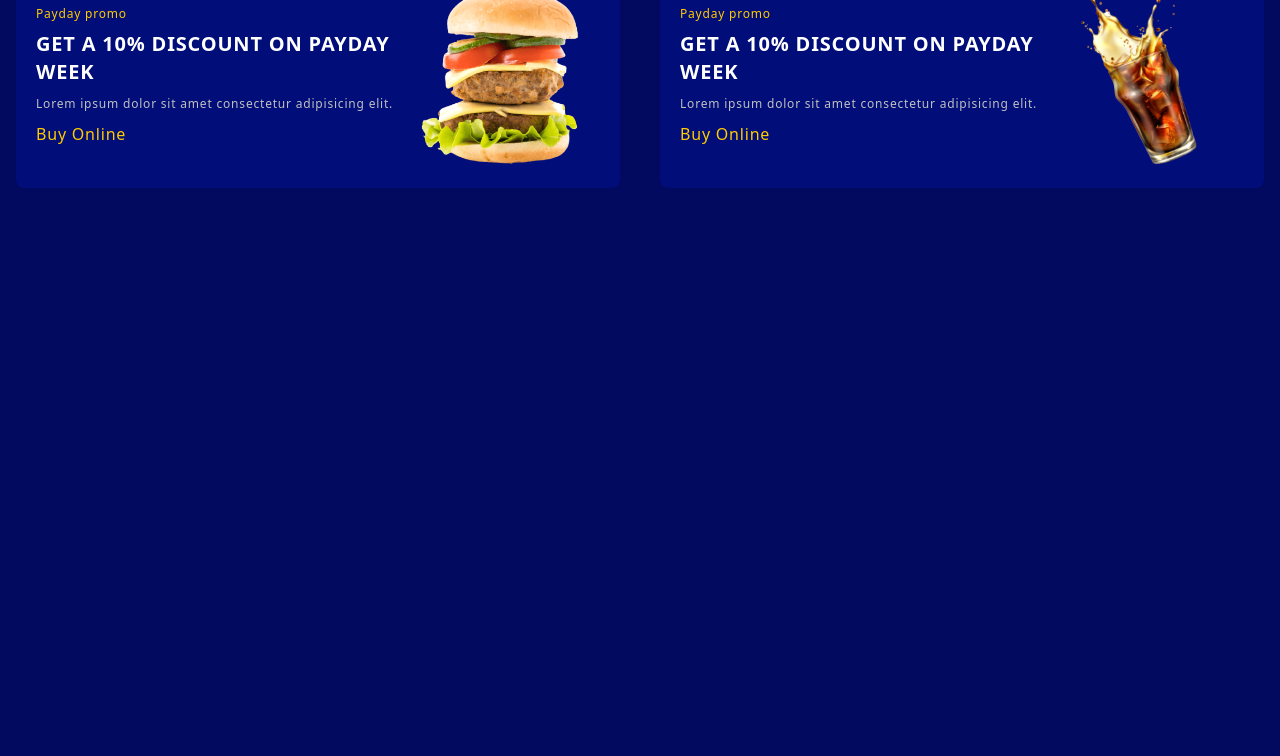
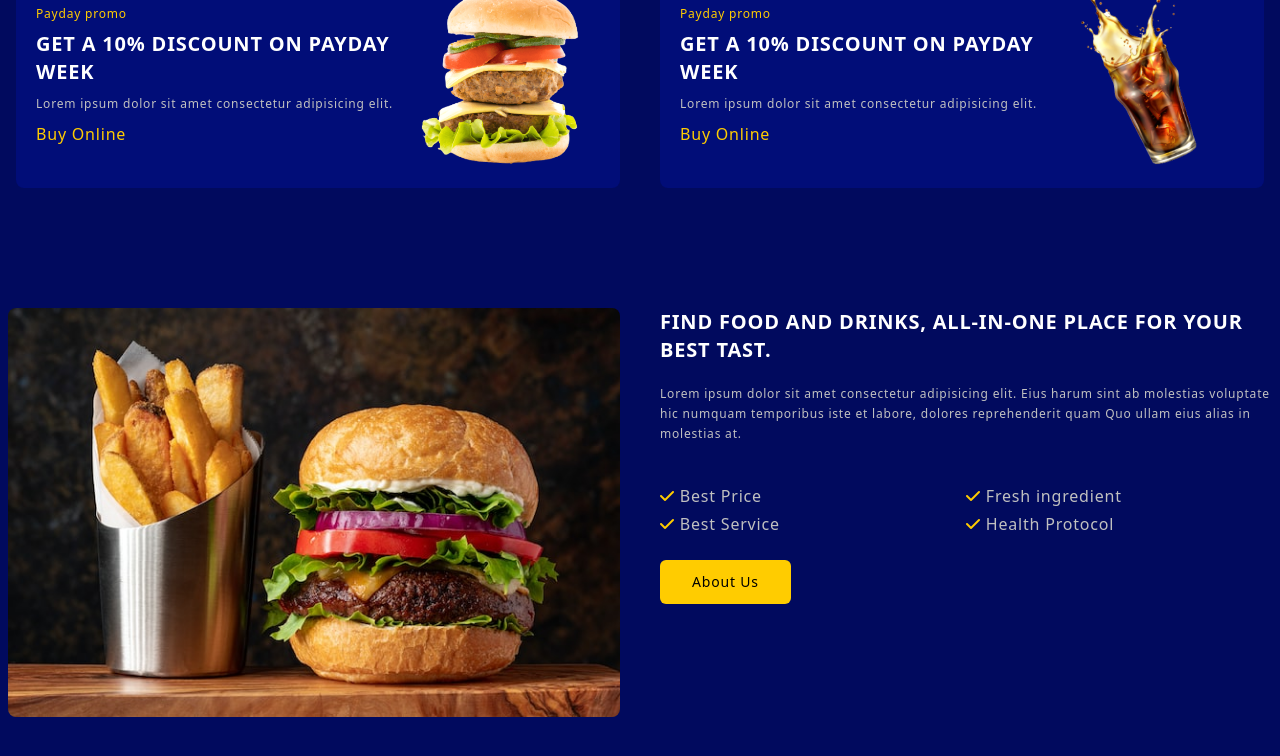
Before and after one commit to Nasim25/burger_website, a website: page src/index.html in a window 1280 px wide. Shown: the part 994-1750 px from the top of the page. Before the commit the page ends 1694 px from the top, so only its background shows below. Drawn offline with nearby package versions, Linux system fonts and the light colour scheme.

Commit message:
about section

```diff
--- a/src/index.html
+++ b/src/index.html
@@ -264,7 +264,46 @@
       </section>
 
       <!--~~~~~~~~~~~~~~~ About ~~~~~~~~~~~~~~~-->
-      <section id="about"></section>
+      <section id="about">
+        <div class="container mx-auto p-2 flex flex-col gap-10 md:flex-row">
+          <div class="flex-1">
+            <img class="rounded-lg" src="/src/img/about.jpg" />
+          </div>
+
+          <div class="flex-1">
+            <h2 class="card_title">
+              FIND FOOD AND DRINKS, ALL-IN-ONE PLACE FOR YOUR BEST TAST.
+            </h2>
+            <div class=""></div>
+            <p class="paragraph py-5">
+              Lorem ipsum dolor sit amet consectetur adipisicing elit. Eius
+              harum sint ab molestias voluptate hic numquam temporibus iste et
+              labore, dolores reprehenderit quam Quo ullam eius alias in
+              molestias at.
+            </p>
+
+            <ul class="grid grid-cols-2 space-y-1 py-5">
+              <li class="text-paragraph">
+                <i class="fa-solid fa-check text-secondary"></i>
+                <span>Best Price</span>
+              </li>
+              <li class="text-paragraph">
+                <i class="fa-solid fa-check text-secondary"></i>
+                <span>Fresh ingredient</span>
+              </li>
+              <li class="text-paragraph">
+                <i class="fa-solid fa-check text-secondary"></i>
+                <span>Best Service</span>
+              </li>
+              <li class="text-paragraph">
+                <i class="fa-solid fa-check text-secondary"></i>
+                <span>Health Protocol</span>
+              </li>
+            </ul>
+            <a class="btn btn-primary">About us</a>
+          </div>
+        </div>
+      </section>
 
       <!--~~~~~~~~~~~~~~~ Menu ~~~~~~~~~~~~~~~-->
       <section id="menu"></section>
```
Also changed, not shown: dist/output.css.
